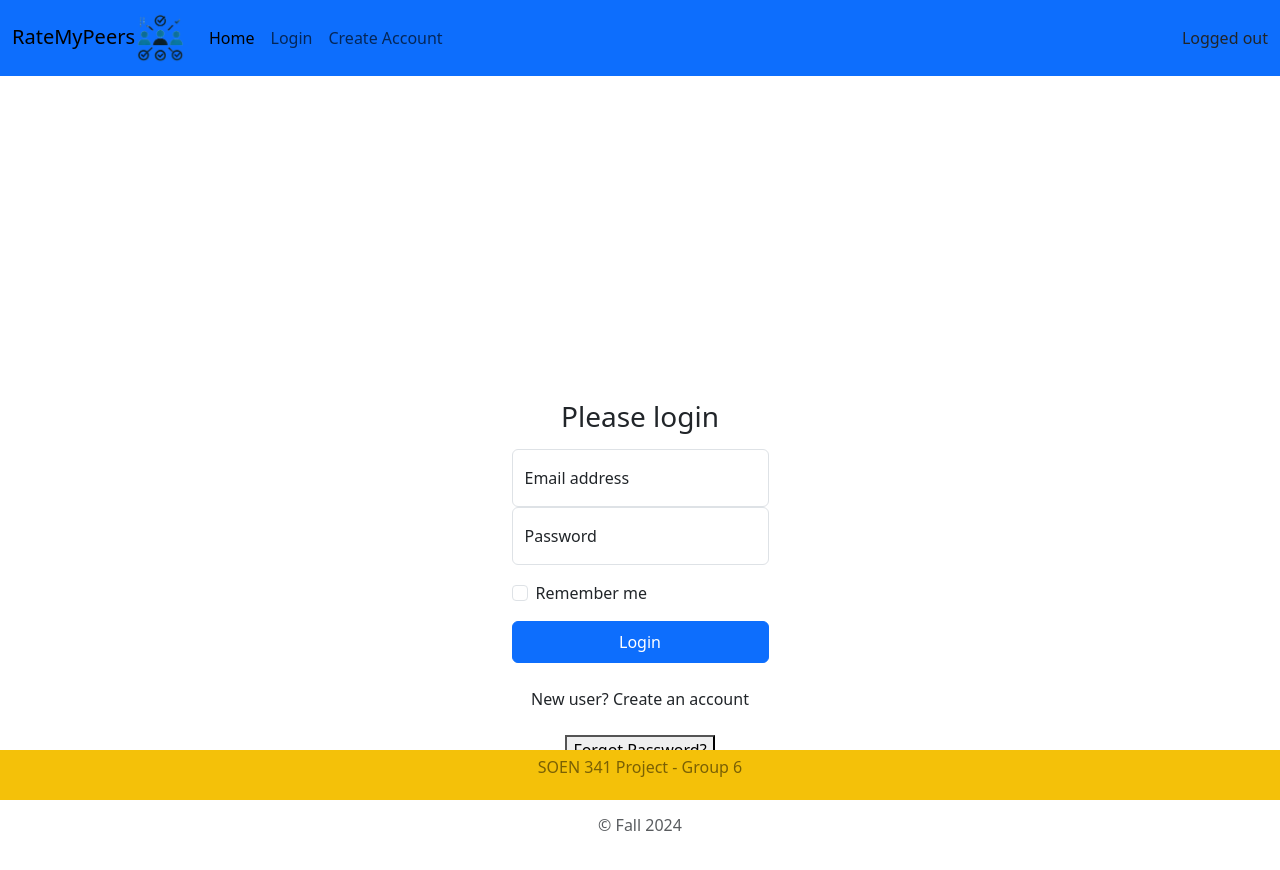
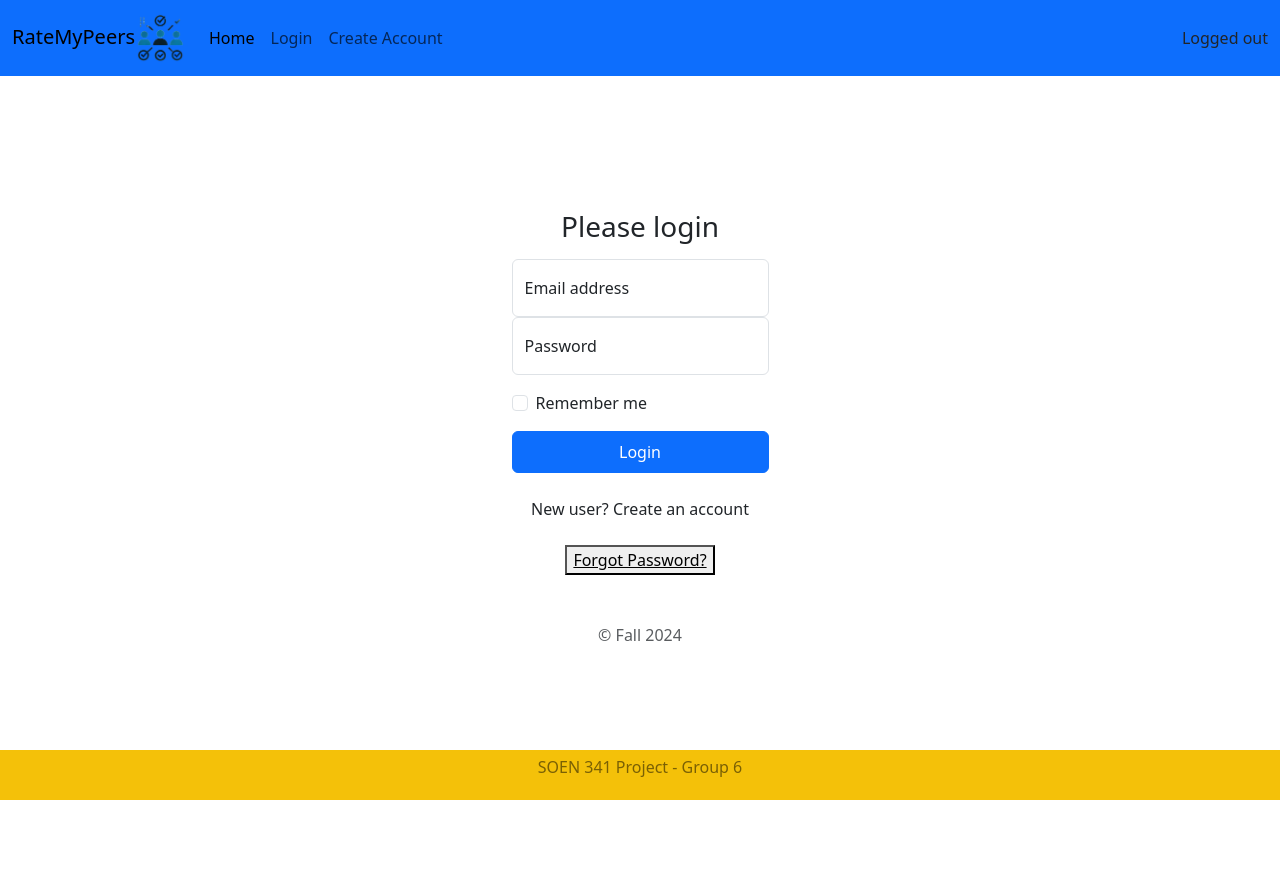
Before and after one commit to benjaminsunliu/Group6-SOEN341_Project_F24, a React (Create React App) app in the folder client/: page /login in a window 1280 px wide. Shown: the top 870 px of the page. After the commit the page ends 846 px from the top, so only its background shows below. Built offline with nearby package versions, Linux system fonts and the light colour scheme.

Commit message:
Fixed Styling #2

```diff
--- a/client/src/pages/Home.jsx
+++ b/client/src/pages/Home.jsx
@@ -9,8 +9,7 @@ const Home = (props) => {
         <p class="home" className="home">
         This is a platform where students can rate their peers based on their performance in group projects. This platform is designed to help students find the best group members for their projects.
         </p>
-        <main className="body" class="body">
-        </main>
+
       </div>
     </>
   );
--- a/client/src/pages/Login.jsx
+++ b/client/src/pages/Login.jsx
@@ -53,8 +53,7 @@ const Login = (props) => {
 
   return (
     <>
-      <div className="body">
-        <main className="body">
+      <div class="body" className="body">
           {!showForgotPassword ? (
             <>
               <form onSubmit={loginFunc}>
@@ -116,7 +115,6 @@ const Login = (props) => {
           ) : (
             <ForgotPassword setShowForgotPassword={setShowForgotPassword} />
           )}
-        </main>
       </div>
     </>
   );
--- a/client/src/pages/styles.css
+++ b/client/src/pages/styles.css
@@ -1,6 +1,6 @@
 .body{
-    padding-top: 100px;
-    min-height: 100vh;
+    padding: 0;
+    min-height: 90vh;
     display: flex;
     text-align: center;
     flex-direction: column;
```
